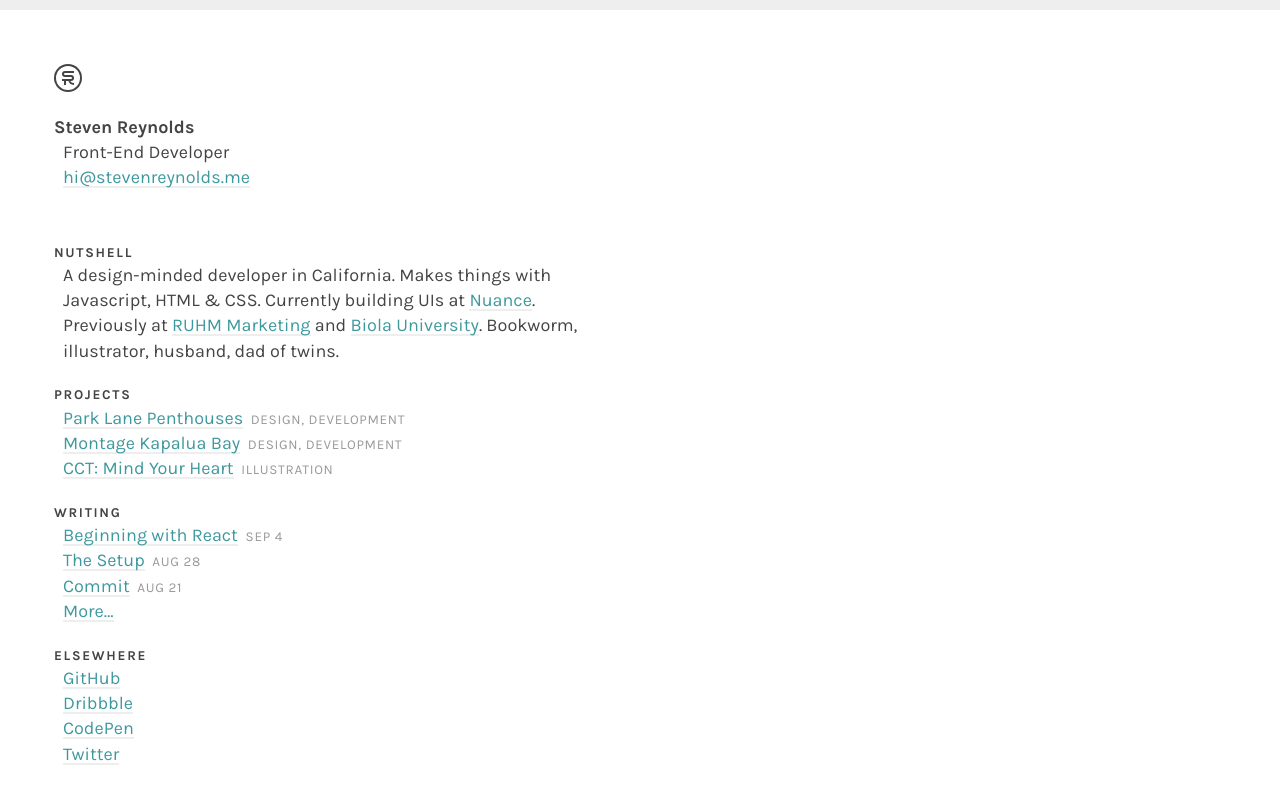
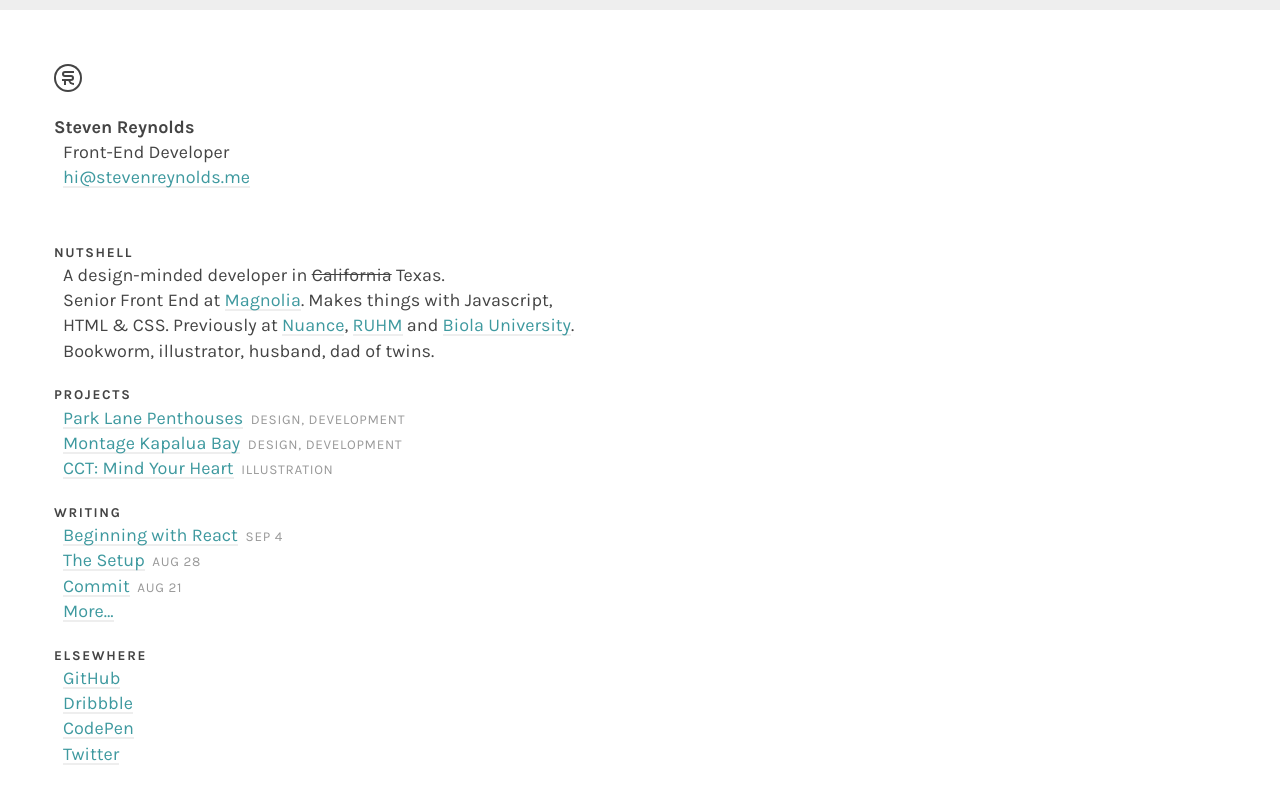
Before and after one commit to stvnrynlds/stvnrynlds.github.io, a Jekyll site: the page built from index.html, in a window 1280 px wide. Shown: the top 804 px of the page. Built offline with Jekyll 4.4.1, drawn with Linux system fonts in a browser that asks for light colours.

Commit message:
:us: Update location :us:

```diff
--- a/index.html
+++ b/index.html
@@ -11,7 +11,7 @@ layout: home
 </header>
 
 <h3>Nutshell</h3>
-<p>A design-minded developer in California. Makes things with Javascript, HTML &amp; CSS. Currently building UIs at <a href="https://nuance.com/" target="_blank">Nuance</a>. Previously at <a href="http://ruhm.com/about" target="_blank">RUHM Marketing</a> and <a href="https://biola.edu/" target="_blank">Biola University</a>. Bookworm, illustrator, husband, dad of twins.</p>
+<p>A design-minded developer in <s>California</s> Texas. <br>Senior Front End at <a href="http://magnolia.com/" target="_blank">Magnolia</a>. Makes things with Javascript, HTML &amp; CSS. Previously at <a href="https://nuance.com/" target="_blank">Nuance</a>, <a href="http://ruhm.com/about" target="_blank">RUHM</a> and <a href="https://biola.edu/" target="_blank">Biola University</a>. Bookworm, illustrator, husband, dad of twins.</p>
 
 <h3>Projects</h3>
 <ul>
```
